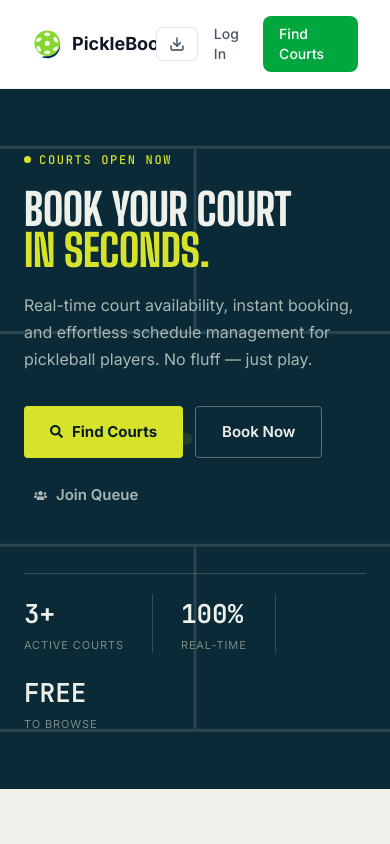
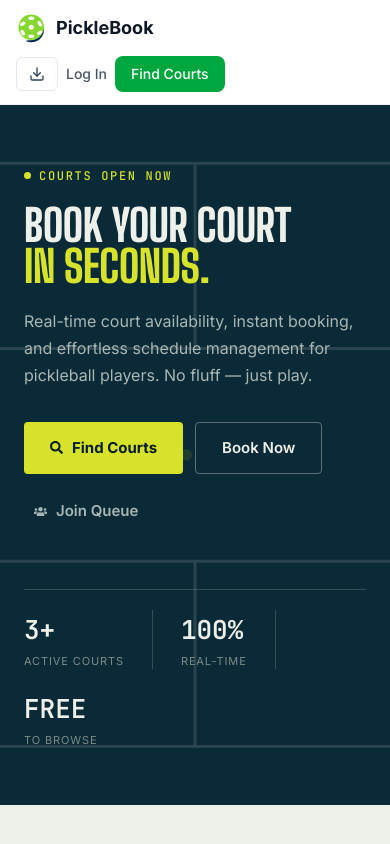
Before and after one commit to vince-estrella/picklebook-frontend, a React (Vite) app: page / in a window 390 px wide. Shown: the top 844 px of the page. Built offline with nearby package versions, Linux system fonts and the light colour scheme; no server answers.

Commit message:
Improve mobile page spacing

```diff
--- a/src/components/Navbar.jsx
+++ b/src/components/Navbar.jsx
@@ -35,13 +35,13 @@ function Navbar() {
   }
 
   return (
-    <nav className="flex items-center justify-between px-8 py-4 bg-white border-b border-gray-100">
-      <Link to="/" className="flex items-center gap-2 font-bold text-gray-900 text-lg">
+    <nav className="flex items-center justify-between gap-3 px-4 py-3 sm:px-8 sm:py-4 bg-white border-b border-gray-100 flex-wrap">
+      <Link to="/" className="flex items-center gap-2 font-bold text-gray-900 text-lg shrink-0">
         <img src="/favicon.svg" alt="" className="h-8 w-8" />
         <span>PickleBook</span>
       </Link>
 
-      <div className="flex items-center gap-4 sm:gap-6">
+      <div className="flex items-center justify-end gap-2 sm:gap-6 flex-wrap">
         <InstallPickleBookButton compact />
 
         {player ? (
--- a/src/pages/FindCourtsPage.jsx
+++ b/src/pages/FindCourtsPage.jsx
@@ -253,11 +253,21 @@ function FindCourtsPage() {
         .leaflet-popup-content-wrapper { border-radius: 10px; padding: 0; overflow: hidden; }
         .leaflet-popup-content { margin: 0; width: 220px !important; }
         .leaflet-container { font-family: 'Inter', sans-serif; }
+        @media (max-width: 767px) {
+          .fc-shell {
+            padding: calc(env(safe-area-inset-top, 0px) + 34px) 20px 64px !important;
+            gap: 28px !important;
+          }
+          .fc-section-header {
+            align-items: flex-start !important;
+            gap: 16px !important;
+          }
+        }
       `}</style>
 
       <Navbar />
 
-      <div className="w-full max-w-[1280px] mx-auto px-6 md:px-12 pt-10 pb-16 flex flex-col md:flex-row gap-8">
+      <div className="fc-shell w-full max-w-[1280px] mx-auto px-6 md:px-12 pt-10 pb-16 flex flex-col md:flex-row gap-8">
 
         {/* ================= SIDEBAR ================= */}
         <div className="w-full md:w-64 shrink-0">
@@ -348,7 +358,7 @@ function FindCourtsPage() {
         <div className="flex-1 flex flex-col gap-6">
 
           {/* Header */}
-          <div className="flex justify-between items-end flex-wrap gap-4">
+          <div className="fc-section-header flex justify-between items-end flex-wrap gap-4">
             <div>
               <h1 className="text-2xl" style={{ ...headingStyle, color: COLORS.ink, fontWeight: 800 }}>Available Courts</h1>
               <p className="text-sm mt-1" style={{ color: COLORS.inkMute }}>
--- a/src/pages/MyBookingsPage.jsx
+++ b/src/pages/MyBookingsPage.jsx
@@ -197,6 +197,8 @@ function MyBookingsPage() {
         }
         @media (max-width: 640px) {
           .hb-bookings-header { flex-direction: column; align-items: flex-start !important; gap: 20px !important; }
+          .hb-bookings-header { padding: calc(env(safe-area-inset-top, 0px) + 44px) 20px 36px !important; }
+          .hb-bookings-body { padding: 34px 20px 64px !important; }
         }
       `}</style>
 
@@ -271,7 +273,7 @@ function MyBookingsPage() {
       </div>
 
       {/* ================= CONTENT ================= */}
-      <div style={{ maxWidth: '860px', margin: '0 auto', padding: '48px 24px 80px' }}>
+      <div className="hb-bookings-body" style={{ maxWidth: '860px', margin: '0 auto', padding: '48px 24px 80px' }}>
         {loading ? (
           <p style={{ color: COLORS.inkMute, textAlign: 'center', padding: '48px 0', fontFamily: "'JetBrains Mono', monospace", fontSize: '13px' }}>
             Loading your bookings…
--- a/src/pages/PlayerSettingsPage.jsx
+++ b/src/pages/PlayerSettingsPage.jsx
@@ -343,8 +343,8 @@ function PlayerSettingsPage() {
         .ps-avatar-btn:hover { transform: scale(1.03); }
 
         @media (max-width: 640px) {
-          .ps-header-wrap { padding: 28px 16px !important; }
-          .ps-body-wrap { padding: 20px 16px 40px !important; }
+          .ps-header-wrap { padding: calc(env(safe-area-inset-top, 0px) + 42px) 20px 32px !important; }
+          .ps-body-wrap { padding: 30px 20px 56px !important; }
         }
       `}</style>
 
```
